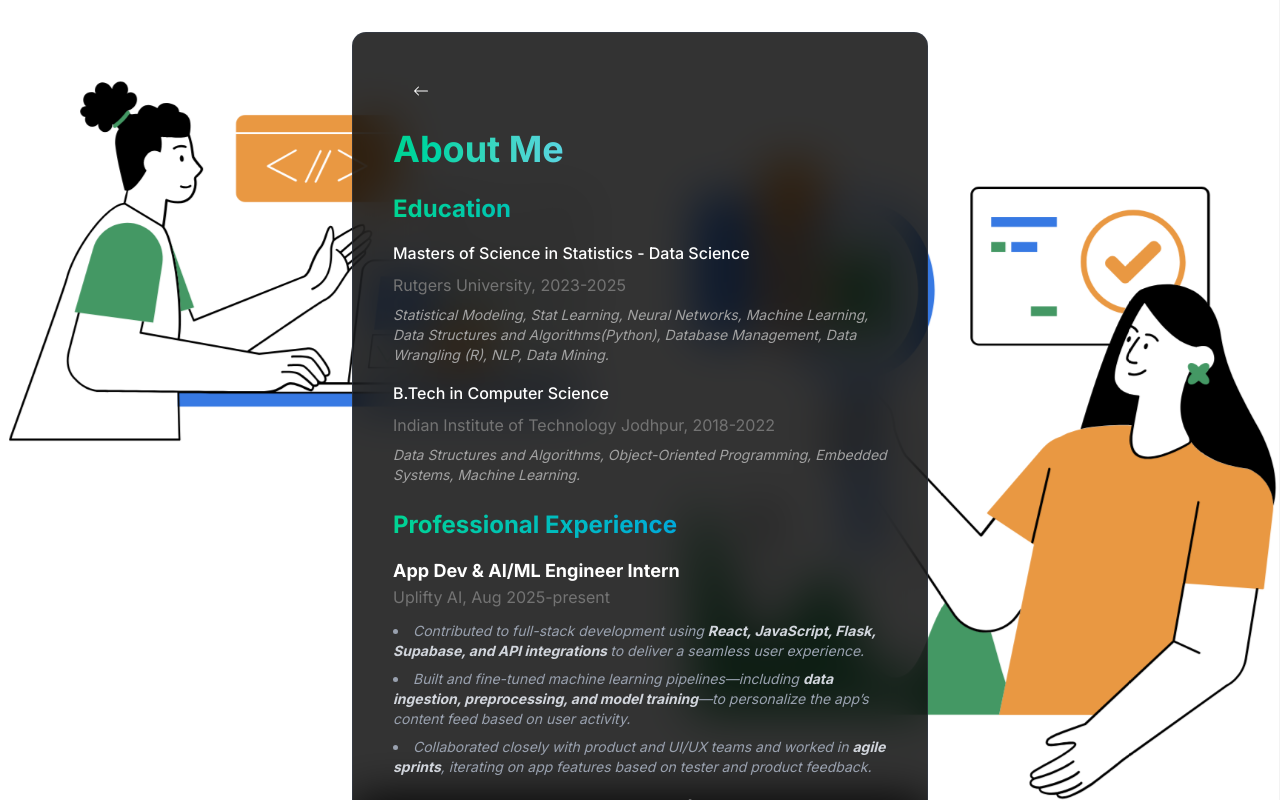
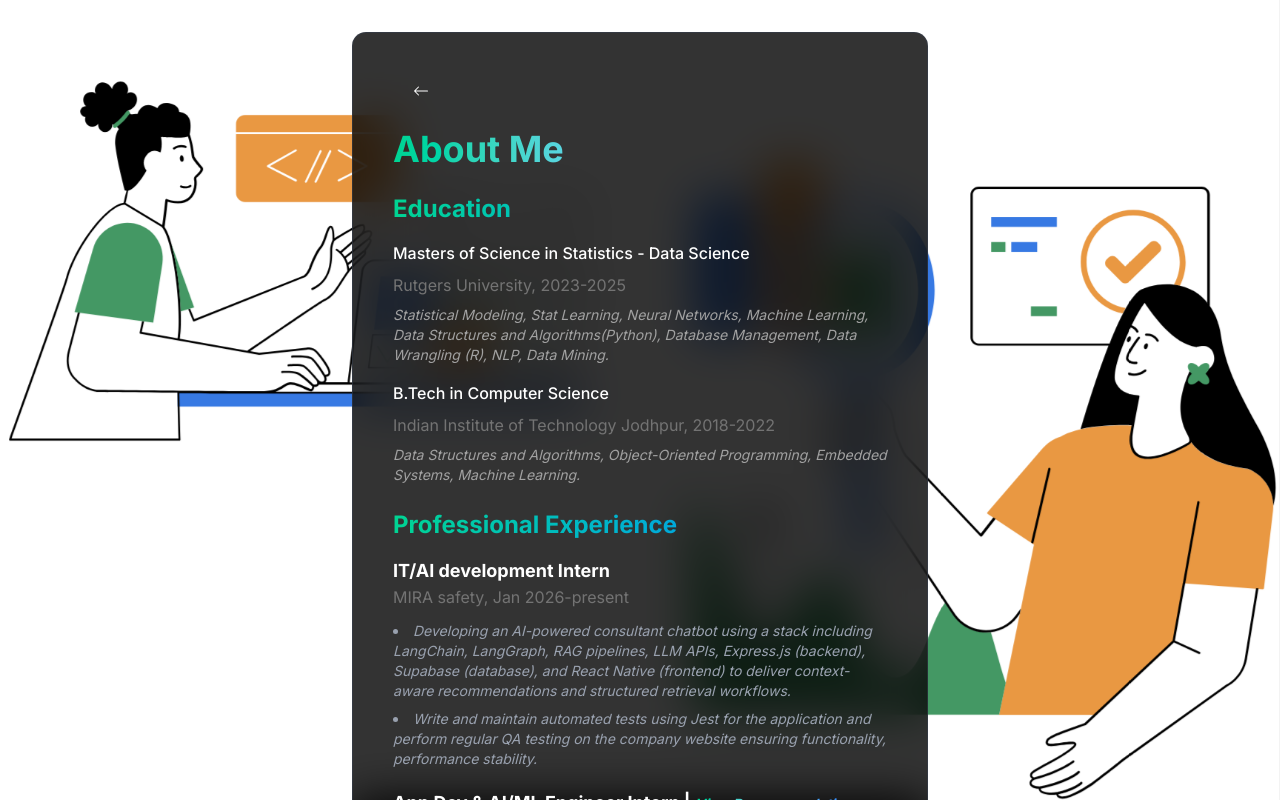
Before and after one commit to amrutha2508/portfolio, a Next.js app: page /portfolio/about in a window 1280 px wide. Shown: the top 800 px of the page. Built offline with nearby package versions, Linux system fonts and the light colour scheme.

Commit message:
"added new job description"

```diff
--- a/app/about/page.tsx
+++ b/app/about/page.tsx
@@ -34,7 +34,19 @@ const page = () => {
             <h2 className='text-2xl bg-clip-text font-bold text-transparent bg-gradient-to-r from-emerald-400 to-blue-500'>Professional Experience</h2>
             <div className='space-y-4'>
               <div>
-                <p className='font-bold text-lg'>App Dev & AI/ML Engineer Intern</p>
+                <p className='font-bold text-lg'>IT/AI development Intern</p>
+                <p className="text-neutral-500 mb-3">MIRA safety, Jan 2026-present</p>
+                <ul className="list-disc list-inside space-y-2 mb-5 text-gray-400 text-sm italic">
+                  <li>
+                    Developing an AI-powered consultant chatbot using a stack including LangChain, LangGraph, RAG pipelines, LLM APIs, Express.js (backend), Supabase (database), and React Native (frontend) to deliver context-aware recommendations and structured retrieval workflows.
+                  </li>
+                  <li>
+                    Write and maintain automated tests using Jest for the application and perform regular QA testing on the company website ensuring functionality, performance stability.
+                  </li>
+                </ul>
+              </div>
+              <div>
+                <p className='font-bold text-lg'>App Dev & AI/ML Engineer Intern | <a href="https://www.linkedin.com/in/amrutha-karuturi-017096245/overlay/Position/2714144815/treasury/?profileId=ACoAADyz0ZMBSdRAMiQwrkU8gi64p7QKAgNof10"><span className='text-sm bg-clip-text text-transparent bg-gradient-to-r from-emerald-400 via-sky-300 to-blue-500 italic'>View Recommendation</span></a></p>
                 <p className="text-neutral-500 mb-3">Uplifty AI, Aug 2025-present</p>
                 <ul className="list-disc list-inside space-y-2 mb-5 text-gray-400 text-sm italic">
                   <li>
```
